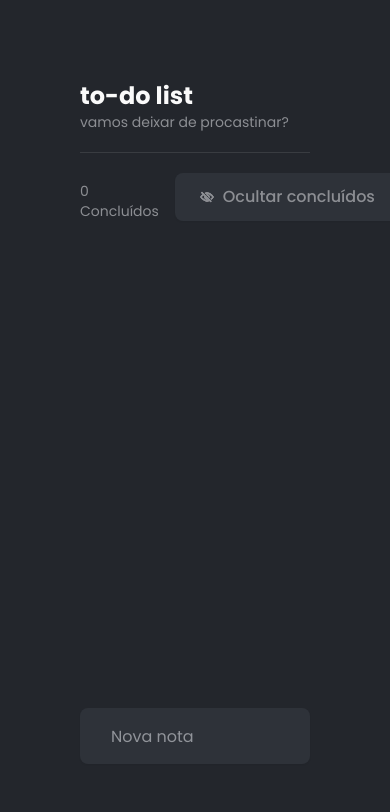
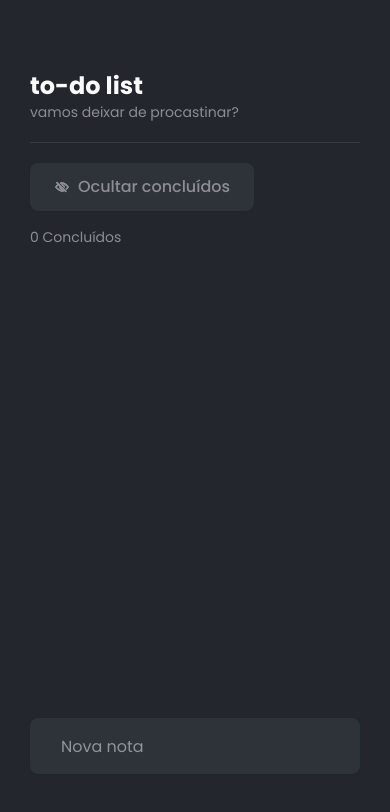
Before and after one commit to brendamatias/to-do-list, a React (Vite) app: page / in a window 390 px wide. Shown: the top 812 px of the page. Built offline with nearby package versions, Linux system fonts and the light colour scheme.

Commit message:
fix: layout responsive

```diff
--- a/src/layouts/Default.tsx
+++ b/src/layouts/Default.tsx
@@ -2,7 +2,7 @@ import { Outlet } from "react-router-dom";
 
 const DefaultLayout = () => {
   return (
-    <main className="h-screen px-20 py-20">
+    <main className="h-screen sm:px-20 px-[30px] py-[70px] sm:py-20">
       <div className="h-full max-w-7xl mx-auto w-full flex flex-col">
         <Outlet />
       </div>
--- a/src/pages/Home.tsx
+++ b/src/pages/Home.tsx
@@ -42,8 +42,10 @@ export const Home = () => {
         <p className="text-[#8C8E93] font-normal text-sm">
           vamos deixar de procastinar?
         </p>
+
         <hr className="my-5" />
-        <div className="flex justify-between items-end gap-4 mb-[30px]">
+
+        <div className="flex sm:flex-row flex-col-reverse justify-between items-start sm:items-end gap-4 mb-[30px]">
           <span className="text-[#8C8E93] text-sm">
             {tasks.filter((t) => t.done).length} Concluídos
           </span>
@@ -61,7 +63,9 @@ export const Home = () => {
             className="inline-flex items-center gap-3 p-2 cursor-pointer"
             onClick={() => toggleTask(task.id)}
           >
-            {task.done ? <CheckedIcon /> : <UncheckedIcon />}
+            <span className="flex-shrink-0 w-6 h-6">
+              {task.done ? <CheckedIcon /> : <UncheckedIcon />}
+            </span>
 
             <span
               className={cn(
```
